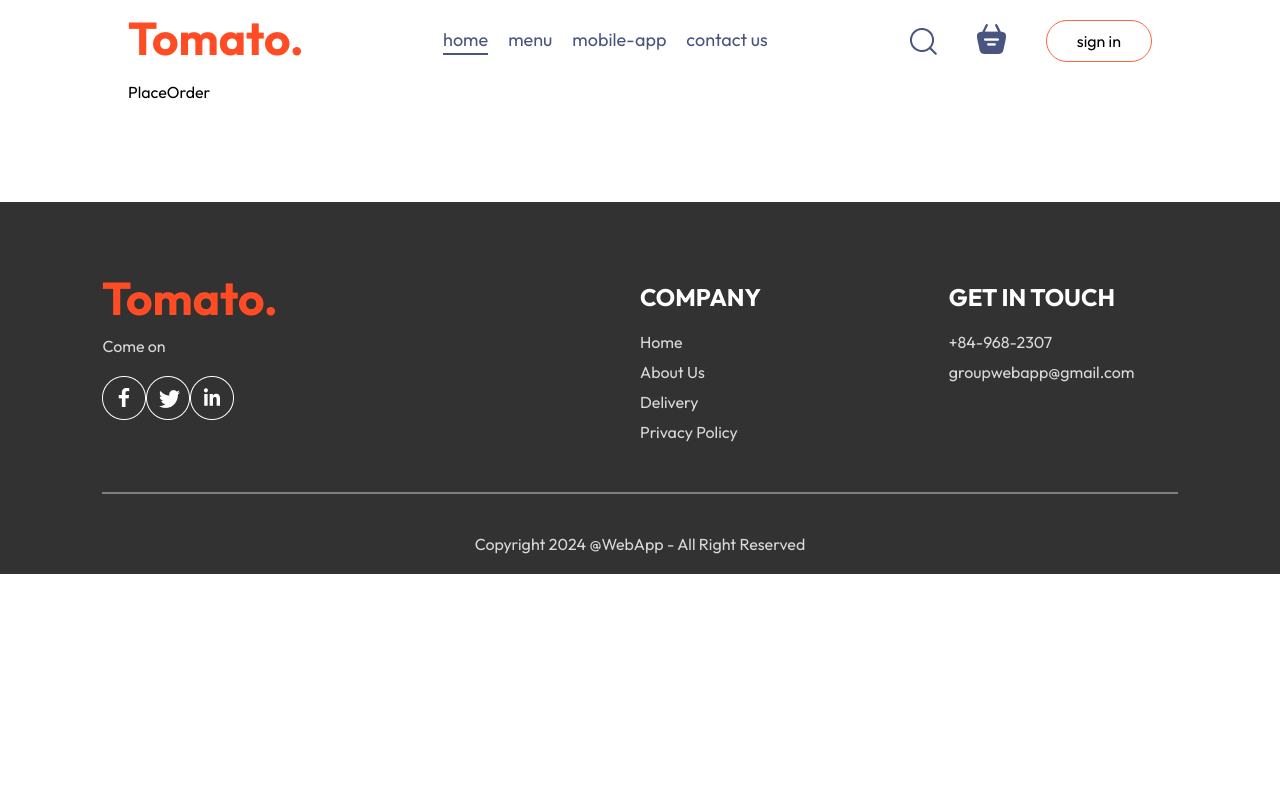
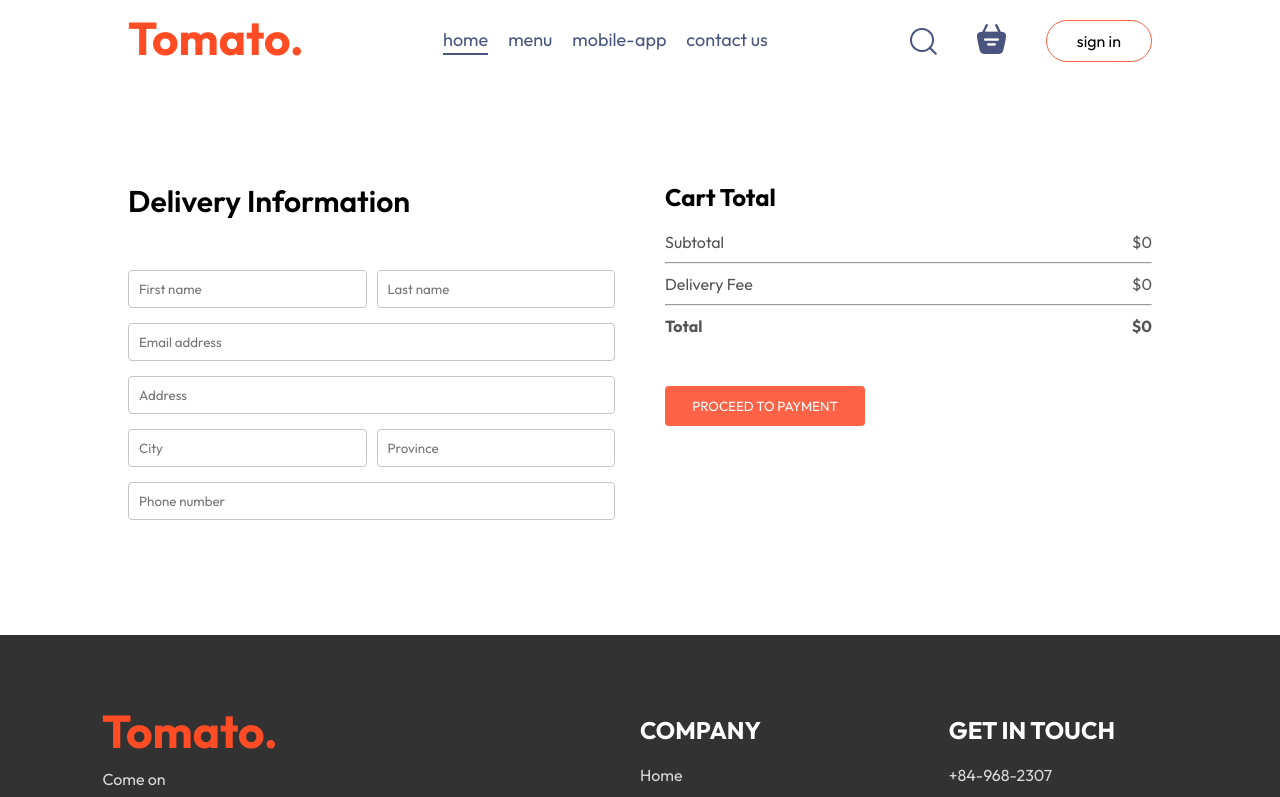
Before and after one commit to HuyNguyen2305/food-del, a React (Vite) app in the folder frontend/: page /order in a window 1280 px wide. Shown: the top 797 px of the page. Built offline with nearby package versions, Linux system fonts and the light colour scheme.

Commit message:
update 22:18 241210

```diff
--- a/frontend/src/pages/Cart/Cart.jsx
+++ b/frontend/src/pages/Cart/Cart.jsx
@@ -1,10 +1,13 @@
 import React, { useContext } from 'react'
 import './Cart.css';
 import { StoreContext } from '../../context/StoreContext';
+import { useNavigate } from 'react-router-dom';
 
 const Cart = () => {
 
   const {cartItems, food_list, removeFromCart, getTotalCartAmount} = useContext(StoreContext);
+
+  const navigate = useNavigate();
 
   return (
     <div className='cart'>
@@ -48,15 +51,15 @@
             <hr />
             <div className="cart-total-details">
                 <p>Delivery Fee</p>
-                <p>${2}</p>
+                <p>${getTotalCartAmount()===0?0:2}</p>
             </div>
             <hr />
             <div className="cart-total-details">
                 <b>Total</b>
-                <b>${getTotalCartAmount()+2}</b>
+                <b>${getTotalCartAmount()===0?0:getTotalCartAmount()+2}</b>
             </div>
           </div>
-          <button>PROCEED TO CHECKOUT</button>
+          <button onClick={()=>navigate('/order')}>PROCEED TO CHECKOUT</button>
         </div>
         <div className="cart-promocode">
             <div>
--- a/frontend/src/pages/PlaceOrder/PlaceOrder.css
+++ b/frontend/src/pages/PlaceOrder/PlaceOrder.css
@@ -0,0 +1,35 @@
+.place-order{
+    display: flex;
+    align-items: start;
+    justify-content: space-between;
+    gap: 50px;
+    margin-top: 100px;
+}
+.place-order-left{
+    width: 100%;
+    max-width: max(30%, 500px);
+}
+.place-order-left .title{
+    font-size: 30px;
+    font-weight: 600;
+    margin-bottom: 50px;
+}
+.place-order-left input{
+    margin-bottom: 15px;
+    width: 100%;
+    padding: 10px;
+    border: 1px solid #c5c5c5;
+    border-radius: 4px;
+    outline-color: tomato;
+}
+.place-order-left .multi-fields{
+    display: flex;
+    gap: 10px;
+}
+.place-order-right{
+    width: 100%;
+    max-width: max(40%, 500px);
+}
+.place-order .cart-total button{
+    margin-top: 30px;
+}
--- a/frontend/src/pages/PlaceOrder/PlaceOrder.jsx
+++ b/frontend/src/pages/PlaceOrder/PlaceOrder.jsx
@@ -1,9 +1,50 @@
-import React from 'react'
+import React, { useContext } from 'react'
 import './PlaceOrder.css';
+import { StoreContext } from '../../context/StoreContext';
 
 const PlaceOrder = () => {
+
+  const {getTotalCartAmount} = useContext(StoreContext);
+
   return (
-    <div>PlaceOrder</div>
+    <form className='place-order'>
+      <div className="place-order-left">
+          <p className="title">Delivery Information</p>
+          <div className="multi-fields">
+              <input type="text" placeholder='First name' />
+              <input type="text" placeholder='Last name' />
+          </div>
+          <input type="email" placeholder='Email address' />
+          <input type="text" placeholder='Address' />
+          <div className="multi-fields">
+              <input type="text" placeholder='City' />
+              <input type="text" placeholder='Province' />
+          </div>
+          <input type="text" placeholder='Phone number' />
+      </div>
+      <div className="place-order-right">
+      <div className="cart-total">
+          <h2>Cart Total</h2>
+          <div>
+            <div className="cart-total-details">
+                <p>Subtotal</p>
+                <p>${getTotalCartAmount()}</p>
+            </div>
+            <hr />
+            <div className="cart-total-details">
+                <p>Delivery Fee</p>
+                <p>${getTotalCartAmount()===0?0:2}</p>
+            </div>
+            <hr />
+            <div className="cart-total-details">
+                <b>Total</b>
+                <b>${getTotalCartAmount()===0?0:getTotalCartAmount()+2}</b>
+            </div>
+          </div>
+          <button>PROCEED TO PAYMENT</button>
+        </div>
+      </div>
+    </form>
   )
 }
 
```
